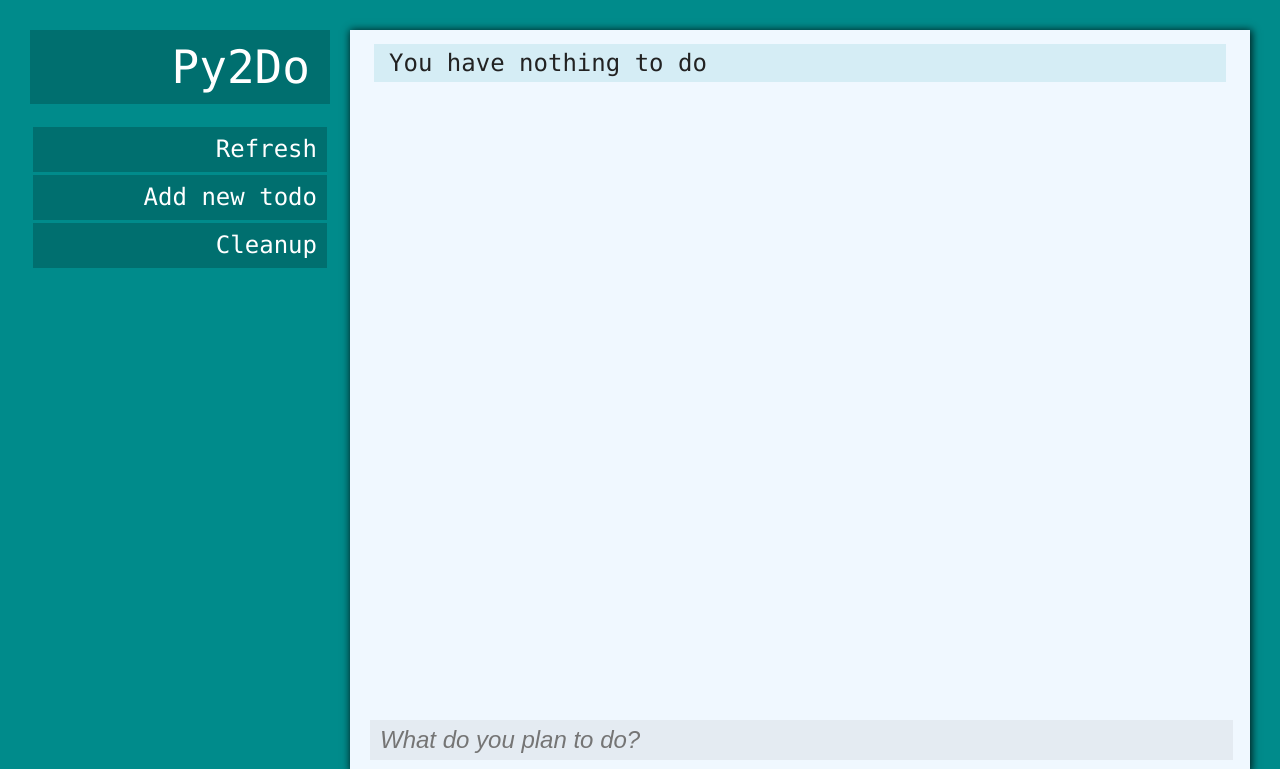
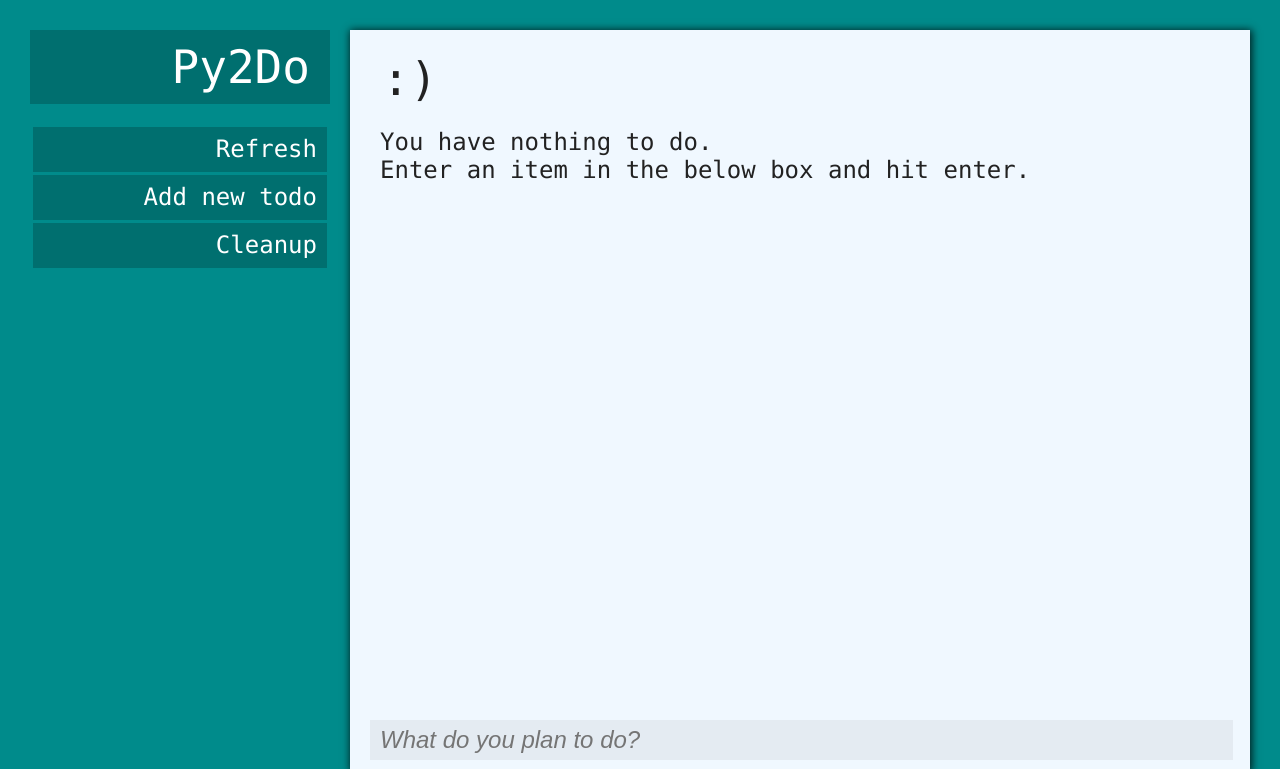
Before and after one commit to suhaibkn/py2do, a Flask app: page /main in a window 1280 px wide. Shown: the top 769 px of the page. Run offline with Flask 2, Linux system fonts and the light colour scheme; data that the repository does not hold is empty.

Commit message:
Code cleanup

```diff
--- a/static/css/app.css
+++ b/static/css/app.css
@@ -111,6 +111,18 @@ body {
     margin: 4px 15px;
 }
 
+.container > .main > .list > .nothing {
+    padding: 10px;
+}
+
+.container > .main > .list > .nothing::before {
+    content: ':)';
+    display: block;
+    padding: 2px;
+    margin-bottom: 20px;
+    font-size: 46px;
+}
+
 .sidebar > .header {
     background-color: rgba(0, 0, 0, 0.2);
     text-align: right;
--- a/static/js/app.js
+++ b/static/js/app.js
@@ -9,24 +9,26 @@ var app = new Vue({
     methods: {
         newTodo: function (event) {
             event.preventDefault();
+            todo = [];
+            //this.todos = []
             let todo_data = {
                 todo: document.getElementById('new-todo').value,
                 created_at: (new Date()).toISOString()
             };
 
-            this.todos.push(todo_data);
             document.getElementById('new-todo').value = '';
 
             axios
                 .post('http://127.0.0.1:5000/api/new', todo_data)
                 .then(function (response) {
-                    console.log(response);
-                    this.todos = response.data
+                    return response.data
+                })
+                .then((data) => {
+                    this.todos = data
                 })
                 .catch(function (error) {
                     console.log(error);
                 });
-
         },
         refreshData: function (event) {
             this.loading = true;
@@ -50,9 +52,9 @@ var app = new Vue({
         },
         toggleStatus: function (item) {
             this.loading = true;
-            console.log(item.id)
+            console.log(item.id);
             axios
-                .get('http://127.0.0.1:5000/api/toggledone/'+item.id)
+                .get('http://127.0.0.1:5000/api/toggledone/' + item.id)
                 .then(response => (this.todos = response.data))
                 .finally(() => {
                     this.loading = false
--- a/templates/main.htm
+++ b/templates/main.htm
@@ -1,7 +1,7 @@
 {% extends 'inc/app.htm' %}
 
 {% block app %}
-    <div class="container">
+    <div class="container" xmlns:v-bind="http://www.w3.org/1999/xhtml">
         <div class="sidebar">
             <div class="header">
                 Py2Do
@@ -28,11 +28,13 @@
                     <li v-for="i in todos" :key="i.id"
                         v-on:click="toggleStatus(i)"
                         v-bind:class="{ active: !i.done, completed: i.done }"
-                    >{{ i.todo }}</li>
+                    >{{ i.todo }}
+                    </li>
                 </ul>
-                <ul v-else>
-                    <li class="active">You have nothing to do</li>
-                </ul>
+                <div v-else class="nothing">
+                    You have nothing to do. <br>
+                    Enter an item in the below box and hit enter.
+                </div>
                 {% endraw %}
             </div>
         </div>
```
